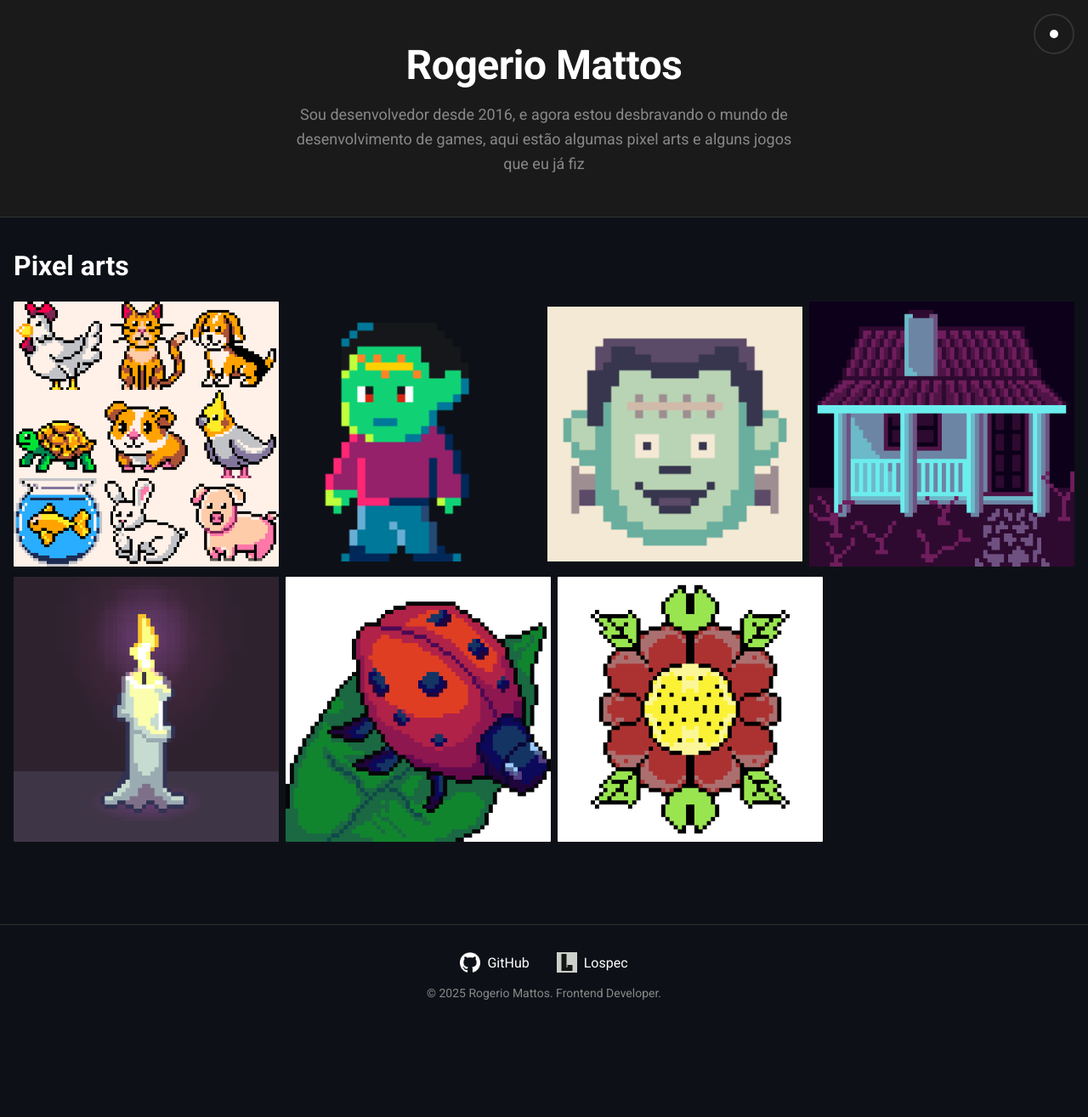
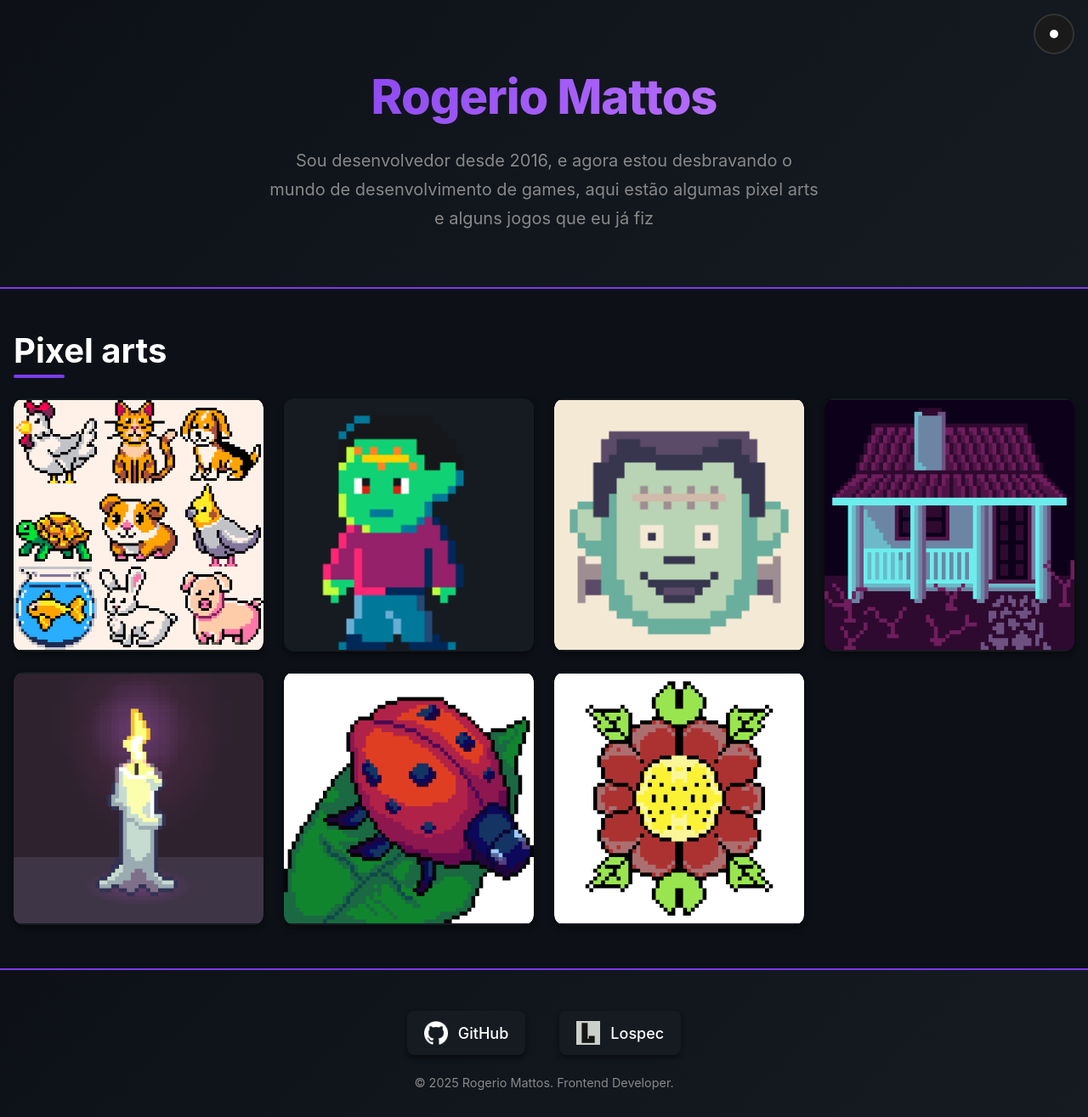
Before and after one commit to rogeriomattos/portifolio, a React (Vite) app: page / in a window 1280 px wide. Shown: the whole page at 85% size. Before the commit the page ends 1209 px from the top, so only its background shows below. Built offline with nearby package versions, Linux system fonts and the light colour scheme.

Commit message:
estilizando

```diff
--- a/src/App.css
+++ b/src/App.css
@@ -1,18 +1,24 @@
+* {
+  box-sizing: border-box;
+}
+
 #root {
   text-align: center;
-  font-family: "Roboto", sans-serif;
+  font-family: "Inter", -apple-system, BlinkMacSystemFont, "Segoe UI", "Roboto", sans-serif;
+  -webkit-font-smoothing: antialiased;
+  -moz-osx-font-smoothing: grayscale;
 }
 
 body {
   margin: 0 auto;
   padding: 0;
+  overflow-x: hidden;
 }
 
 .app-container {
   min-height: 100vh;
   display: flex;
   flex-direction: column;
-  max-width: 1280px;
+  max-width: 1400px;
   margin: 0 auto;
-  padding: 1rem;
 }
--- a/src/components/Footer/styles.css
+++ b/src/components/Footer/styles.css
@@ -1,9 +1,23 @@
 .footer {
-    background: var(--footer-bg);
-    padding: 2rem 1rem;
+    background: linear-gradient(135deg, var(--gradient-start) 0%, var(--gradient-end) 100%);
+    padding: 3rem 1rem 2rem;
     margin-top: auto;
-    border-top: 1px solid var(--footer-border);
+    border-top: 2px solid var(--accent-color);
     transition: background-color 0.3s ease, border-color 0.3s ease;
+    position: relative;
+    overflow: hidden;
+}
+
+.footer::before {
+    content: '';
+    position: absolute;
+    top: 0;
+    left: 0;
+    right: 0;
+    bottom: 0;
+    background: var(--header-pattern);
+    opacity: 0.03;
+    pointer-events: none;
 }
 
 .footer-content {
@@ -12,12 +26,14 @@
     display: flex;
     flex-direction: column;
     align-items: center;
-    gap: 1rem;
+    gap: 1.5rem;
+    position: relative;
+    z-index: 1;
 }
 
 .footer-links {
     display: flex;
-    gap: 2rem;
+    gap: 2.5rem;
     flex-wrap: wrap;
     justify-content: center;
 }
@@ -25,16 +41,22 @@
 .footer-link {
     display: flex;
     align-items: center;
-    gap: 0.5rem;
+    gap: 0.75rem;
     color: var(--text-primary);
     text-decoration: none;
-    font-size: 1rem;
-    transition: color 0.3s ease, transform 0.2s ease;
+    font-size: 1.125rem;
+    font-weight: 500;
+    transition: all 0.3s ease;
+    padding: 0.75rem 1.25rem;
+    border-radius: 8px;
+    background: var(--card-bg);
+    box-shadow: var(--card-shadow);
 }
 
 .footer-link:hover {
-    color: var(--hover-color);
-    transform: translateY(-2px);
+    color: var(--accent-color);
+    transform: translateY(-4px);
+    box-shadow: var(--card-shadow-hover);
 }
 
 .footer-link svg {
@@ -43,25 +65,40 @@
 }
 
 .footer-icon {
-    width: 24px;
-    height: 24px;
+    width: 28px;
+    height: 28px;
     object-fit: contain;
     filter: var(--icon-filter, none);
+    transition: transform 0.3s ease;
+}
+
+.footer-link:hover .footer-icon {
+    transform: scale(1.1);
 }
 
 .footer-text {
     color: var(--text-secondary);
-    font-size: 0.875rem;
+    font-size: 0.9rem;
     margin: 0;
     text-align: center;
+    font-weight: 400;
 }
 
 @media (max-width: 480px) {
+    .footer {
+        padding: 2rem 1rem 1.5rem;
+    }
+
     .footer-links {
         gap: 1rem;
+        flex-direction: column;
+        width: 100%;
     }
 
     .footer-link {
-        font-size: 0.875rem;
+        font-size: 1rem;
+        justify-content: center;
+        width: 100%;
+        max-width: 280px;
     }
 }
--- a/src/components/Header/styles.css
+++ b/src/components/Header/styles.css
@@ -1,31 +1,65 @@
 .header {
-    background: var(--bg-secondary);
-    padding: 3rem 1rem;
+    background: linear-gradient(135deg, var(--gradient-start) 0%, var(--gradient-end) 100%);
+    padding: 5rem 1rem 4rem;
     text-align: center;
-    border-bottom: 1px solid var(--border-color);
+    border-bottom: 2px solid var(--accent-color);
     transition: background-color 0.3s ease, border-color 0.3s ease;
+    position: relative;
+    overflow: hidden;
+}
+
+.header::before {
+    content: '';
+    position: absolute;
+    top: 0;
+    left: 0;
+    right: 0;
+    bottom: 0;
+    background: var(--header-pattern);
+    opacity: 0.03;
+    pointer-events: none;
 }
 
 .header-content {
     max-width: 800px;
     margin: 0 auto;
+    position: relative;
+    z-index: 1;
 }
 
 .header-title {
-    font-size: 3rem;
-    margin: 0 0 1rem 0;
+    font-size: 3.5rem;
+    margin: 0 0 1.5rem 0;
     color: var(--text-primary);
-    font-weight: bold;
-    letter-spacing: -0.5px;
+    font-weight: 800;
+    letter-spacing: -1px;
+    background: linear-gradient(135deg, var(--accent-color), var(--accent-secondary));
+    -webkit-background-clip: text;
+    -webkit-text-fill-color: transparent;
+    background-clip: text;
+    animation: fadeInUp 0.6s ease-out;
+}
+
+@keyframes fadeInUp {
+    from {
+        opacity: 0;
+        transform: translateY(20px);
+    }
+    to {
+        opacity: 1;
+        transform: translateY(0);
+    }
 }
 
 .header-bio {
-    font-size: 1.125rem;
-    line-height: 1.6;
+    font-size: 1.25rem;
+    line-height: 1.7;
     color: var(--text-secondary);
     margin: 0;
-    max-width: 600px;
+    max-width: 650px;
     margin: 0 auto;
+    font-weight: 400;
+    animation: fadeInUp 0.6s ease-out 0.2s both;
 }
 
 @media (max-width: 768px) {
--- a/src/components/PixelartGallery/styles.css
+++ b/src/components/PixelartGallery/styles.css
@@ -1,16 +1,40 @@
 .pixelart-gallery {
     position: relative;
+    padding: 3rem 1rem;
+    max-width: 1400px;
+    margin: 0 auto;
 }
 
 .pixelart-gallery-text {
-   text-align: left;
+    text-align: left;
+    margin-bottom: 2rem;
+}
+
+.pixelart-gallery-text h1 {
+    font-size: 2.5rem;
+    font-weight: 700;
+    color: var(--text-primary);
+    margin: 0;
+    position: relative;
+    display: inline-block;
+}
+
+.pixelart-gallery-text h1::after {
+    content: '';
+    position: absolute;
+    bottom: -8px;
+    left: 0;
+    width: 60px;
+    height: 4px;
+    background: var(--accent-color);
+    border-radius: 2px;
 }
 
 .pixel-art-carrousel {
     display: flex;
     flex-wrap: wrap;
     width: 100%;
-    gap: .5rem;
+    gap: 1.5rem;
     padding: 0;
 }
 
@@ -24,12 +48,22 @@
     flex: 1 1 100%;
     position: relative;
     cursor: pointer;
+    background: var(--card-bg);
+    border-radius: 12px;
+    overflow: hidden;
+    transition: all 0.3s ease;
+    box-shadow: var(--card-shadow);
+}
+
+.pixel-art-item:hover {
+    transform: translateY(-8px);
+    box-shadow: var(--card-shadow-hover);
 }
 
 @media (min-width: 768px) {
     .pixel-art-item {
         flex: 1 1 auto;
-        max-width: calc((100% / 4));
+        max-width: calc((100% / 4) - 1.125rem);
     }
 }
 
@@ -37,7 +71,12 @@
     width: 100%;
     height: 100%;
     object-fit: contain;
-    border-radius: 4px;
+    border-radius: 12px;
+    transition: transform 0.3s ease;
+}
+
+.pixel-art-item:hover img {
+    transform: scale(1.05);
 }
 
 .pixel-art-item p {
--- a/src/styles/theme.css
+++ b/src/styles/theme.css
@@ -10,6 +10,14 @@
     --footer-bg: #f5f5f5;
     --footer-border: #dddddd;
     --icon-filter: none;
+    --accent-color: #646cff;
+    --accent-secondary: #9d4edd;
+    --gradient-start: #f8f9fa;
+    --gradient-end: #e9ecef;
+    --card-bg: #ffffff;
+    --card-shadow: 0 4px 6px rgba(0, 0, 0, 0.07), 0 2px 4px rgba(0, 0, 0, 0.05);
+    --card-shadow-hover: 0 20px 25px rgba(0, 0, 0, 0.1), 0 10px 10px rgba(0, 0, 0, 0.04);
+    --header-pattern: repeating-linear-gradient(45deg, transparent, transparent 10px, rgba(0,0,0,.03) 10px, rgba(0,0,0,.03) 20px);
 }
 
 :root[data-theme="dark"] {
@@ -24,6 +32,14 @@
     --footer-bg: #0d1117;
     --footer-border: #333333;
     --icon-filter: invert(1);
+    --accent-color: #7c3aed;
+    --accent-secondary: #c77dff;
+    --gradient-start: #0d1117;
+    --gradient-end: #161b22;
+    --card-bg: #161b22;
+    --card-shadow: 0 4px 6px rgba(0, 0, 0, 0.3), 0 2px 4px rgba(0, 0, 0, 0.2);
+    --card-shadow-hover: 0 20px 25px rgba(0, 0, 0, 0.4), 0 10px 10px rgba(0, 0, 0, 0.2);
+    --header-pattern: repeating-linear-gradient(45deg, transparent, transparent 10px, rgba(255,255,255,.02) 10px, rgba(255,255,255,.02) 20px);
 }
 
 body {
```
